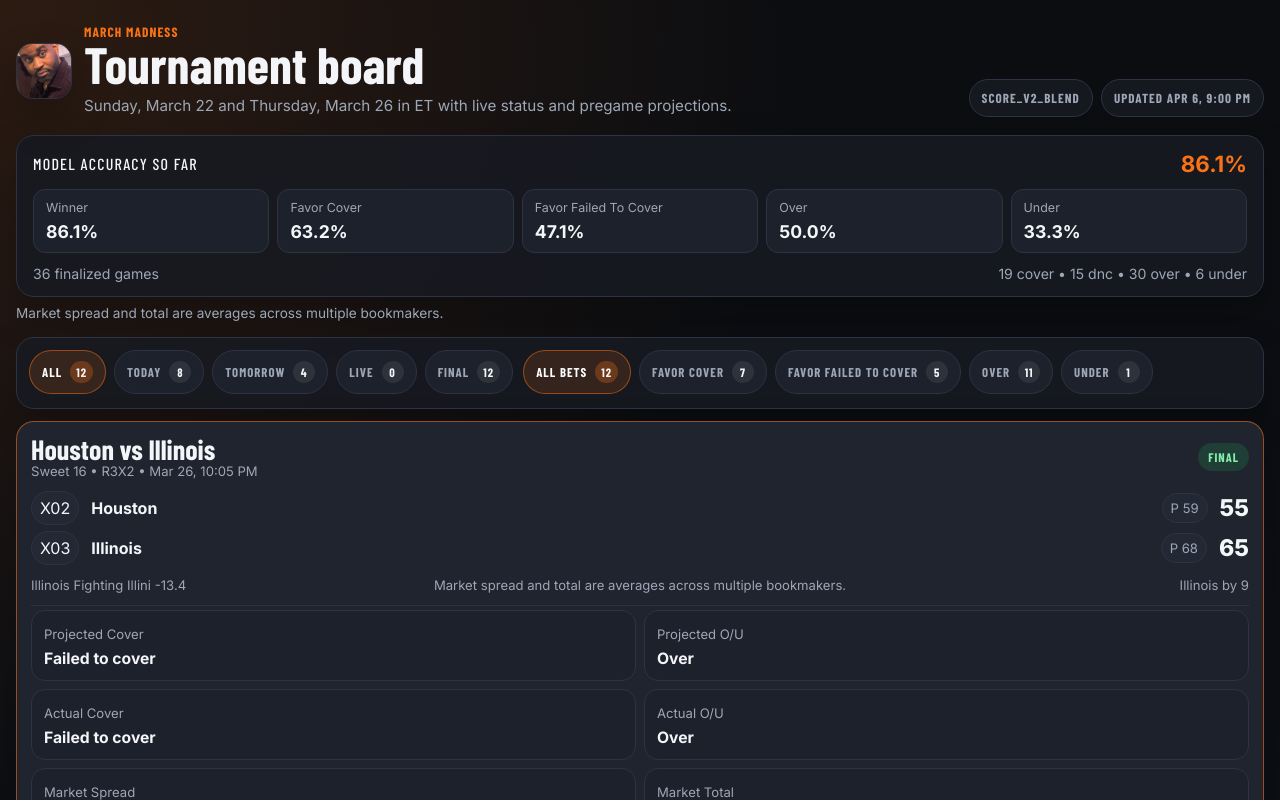
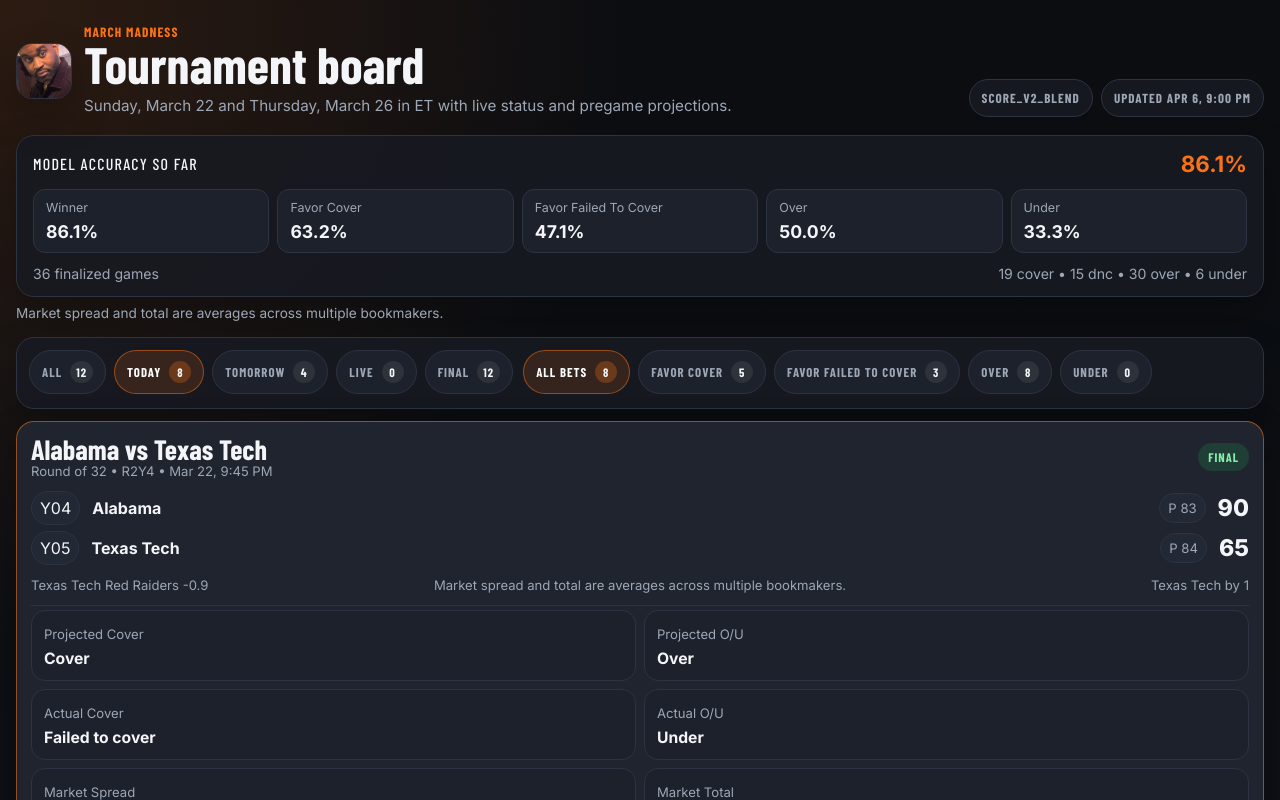
Before and after one commit to Jrosero21/degens, a React (Vite) app: page / in a window 1280 px wide. Shown: the top 800 px of the page. Built offline with nearby package versions, Linux system fonts and the light colour scheme; no server answers.

Commit message:
Default board to today's slate

```diff
--- a/src/App.jsx
+++ b/src/App.jsx
@@ -168,7 +168,7 @@
 function App() {
   const [board, setBoard] = useState(null);
   const [selectedGameId, setSelectedGameId] = useState(null);
-  const [filterMode, setFilterMode] = useState("all");
+  const [filterMode, setFilterMode] = useState("today");
   const [betFilterMode, setBetFilterMode] = useState("all");
 
   useEffect(() => {
```
